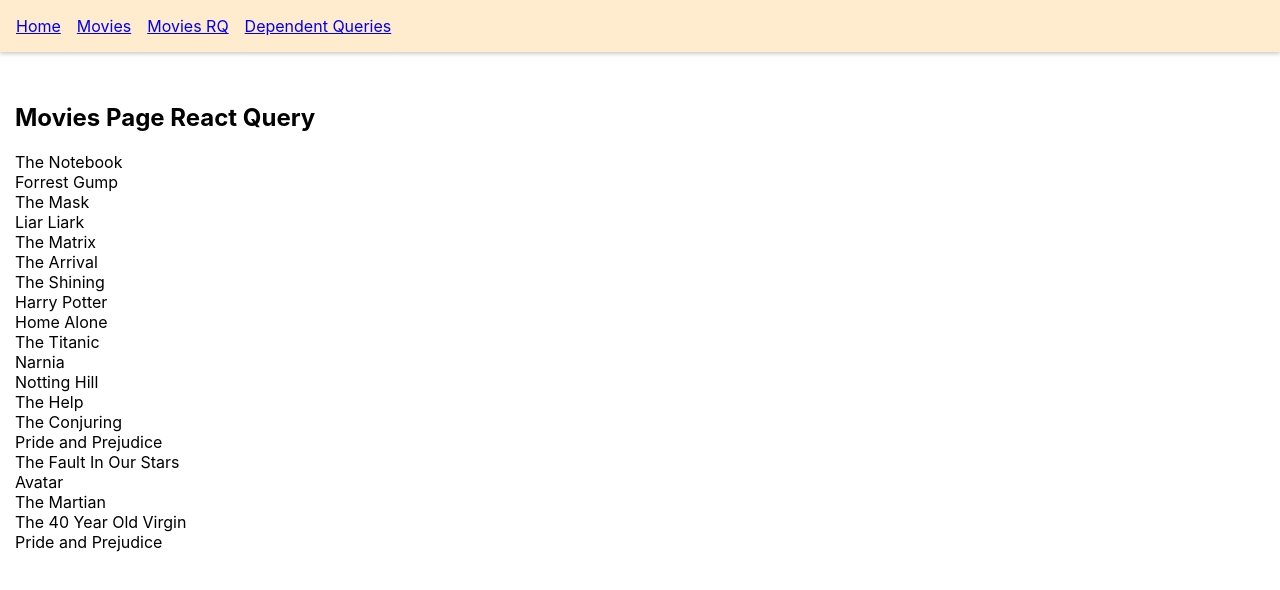
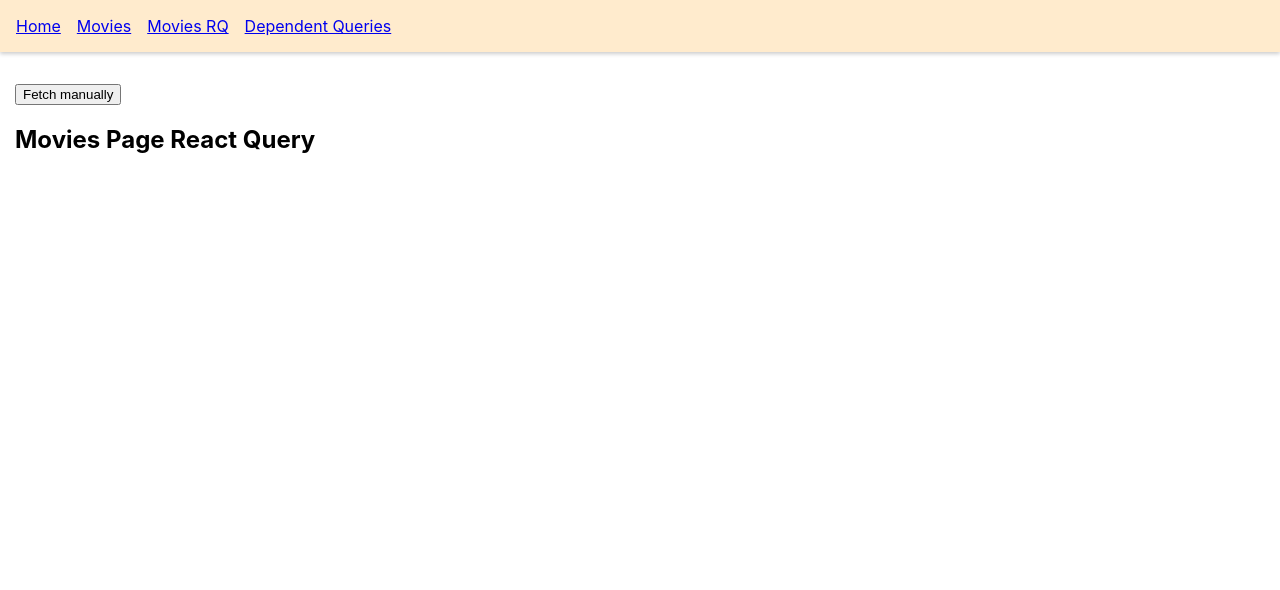
Before and after one commit to sadaffara/react-query-starter, a React (Create React App) app: page /rq-movies in a window 1280 px wide. Shown: the top 590 px of the page. Built offline with nearby package versions, Linux system fonts and the light colour scheme; data requests are answered from the project's data file.

Commit message:
add refetch fucntion

```diff
--- a/src/components/MoviesRQ.js
+++ b/src/components/MoviesRQ.js
@@ -21,8 +21,8 @@ const MoviesRQ = () => {
       isLoading,
       error,
       isError,
-      isFetching,
-      }= useQuery(
+      refetch,
+      } = useQuery(
         'movies-data',
         fetchMovies,
         {
@@ -30,6 +30,7 @@ const MoviesRQ = () => {
           staleTime: 2000,
           onSuccess: onSuccess,
           onError: onError,
+          enabled:false,
         }
       )
 
@@ -40,6 +41,9 @@ const MoviesRQ = () => {
         <h2>{error.message}</h2>
         :
         <div>
+          <button
+            onClick={refetch}
+             >Fetch manually</button>
             {
               isLoading ?
               <div>
@@ -49,7 +53,7 @@ const MoviesRQ = () => {
               <div>
                   <h2>Movies Page React Query</h2>
                 {
-                  data.data.map((item)=>(
+                  data?.data.map((item)=>(
                     <div>{item.name}</div>
                   ))
                 }
```
